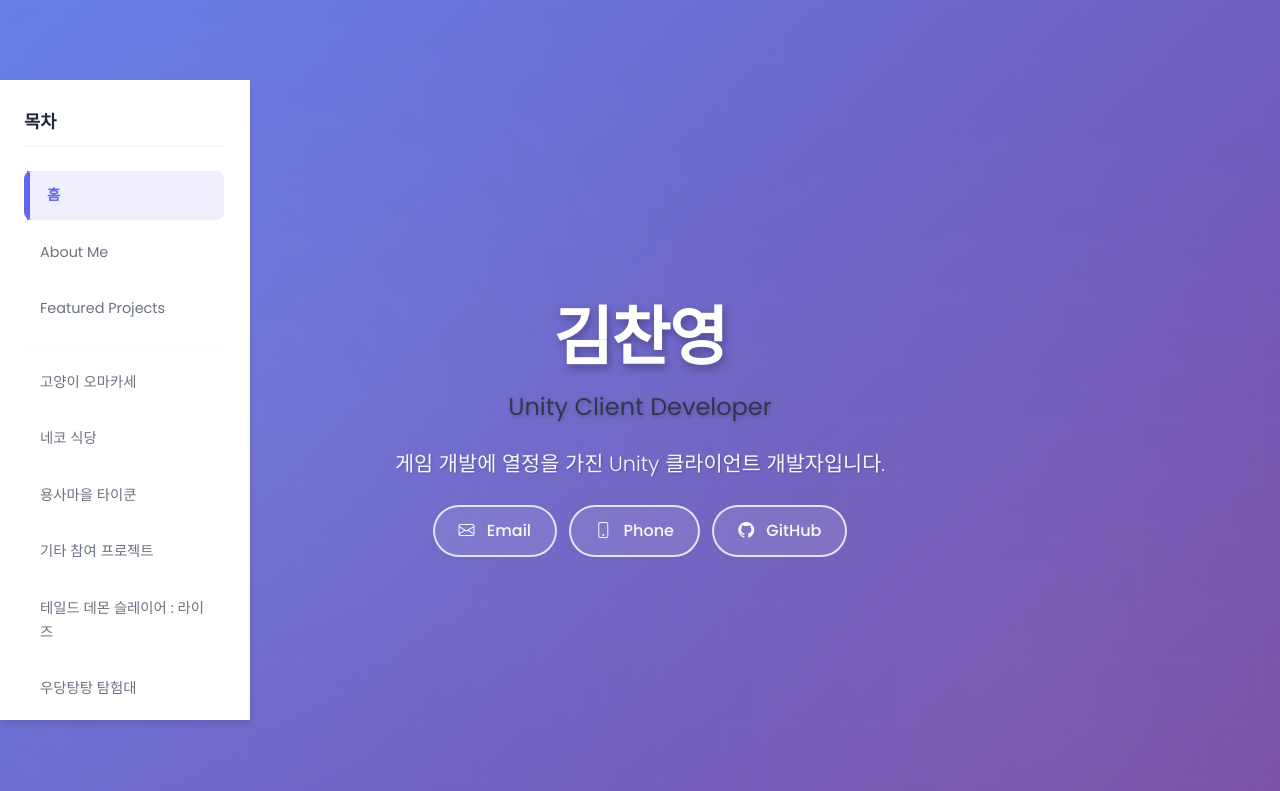
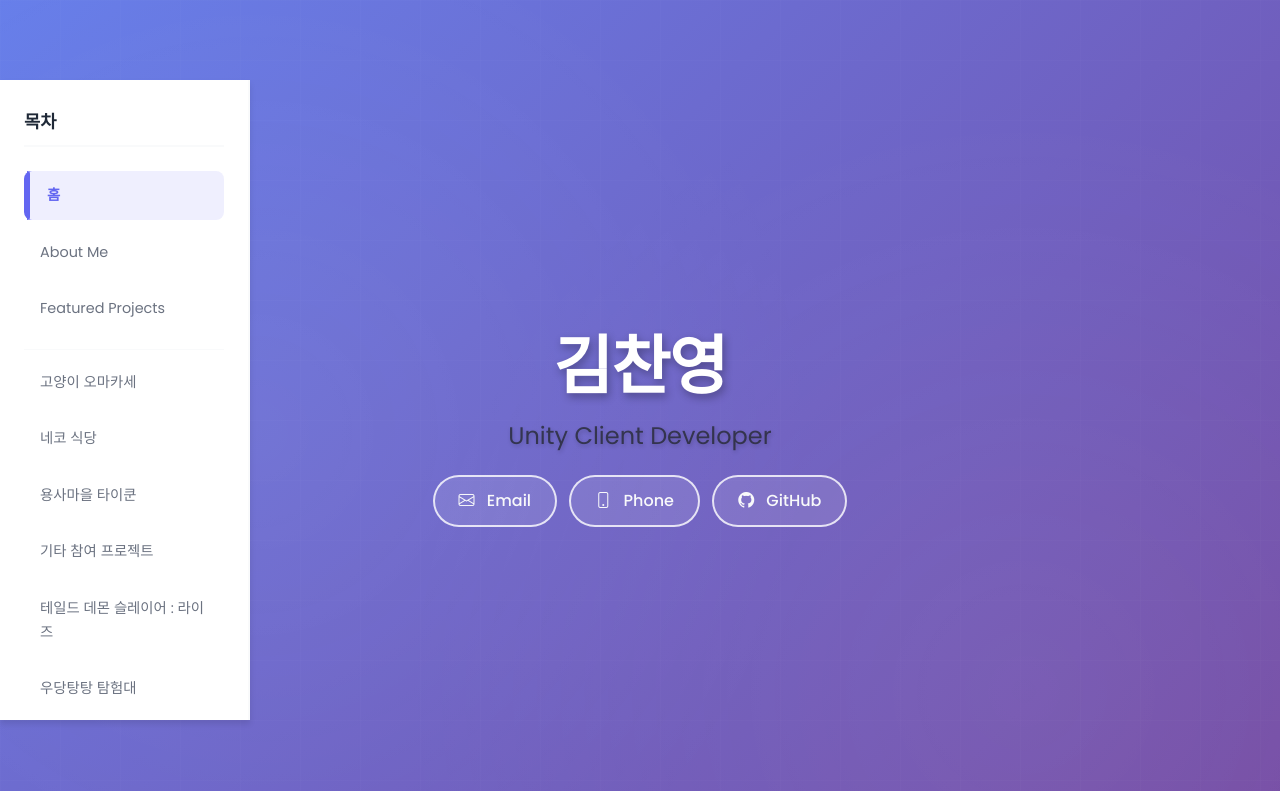
Before and after one commit to cyKim0115/cyKim0115.github.io, a plain HTML site: page index.html in a window 1280 px wide. Shown: the top 791 px of the page. Drawn offline with nearby package versions, Linux system fonts and the light colour scheme.

Commit message:
상단 설명 문구 제거

```diff
--- a/index.html
+++ b/index.html
@@ -27,9 +27,7 @@
                 <div class="col-lg-8 mx-auto text-center" data-aos="fade-up">
                     <h1 class="display-3 fw-bold mb-3">김찬영</h1>
                     <h2 class="h4 text-muted mb-4">Unity Client Developer</h2>
-                    <p class="lead mb-4">
-                        게임 개발에 열정을 가진 Unity 클라이언트 개발자입니다.
-                    </p>
+
                     <div class="social-links">
                         <a href="mailto:cksdud3488@naver.com" class="btn btn-outline-light me-2 mb-2" target="_blank">
                             <i class="bi bi-envelope"></i> Email
```
